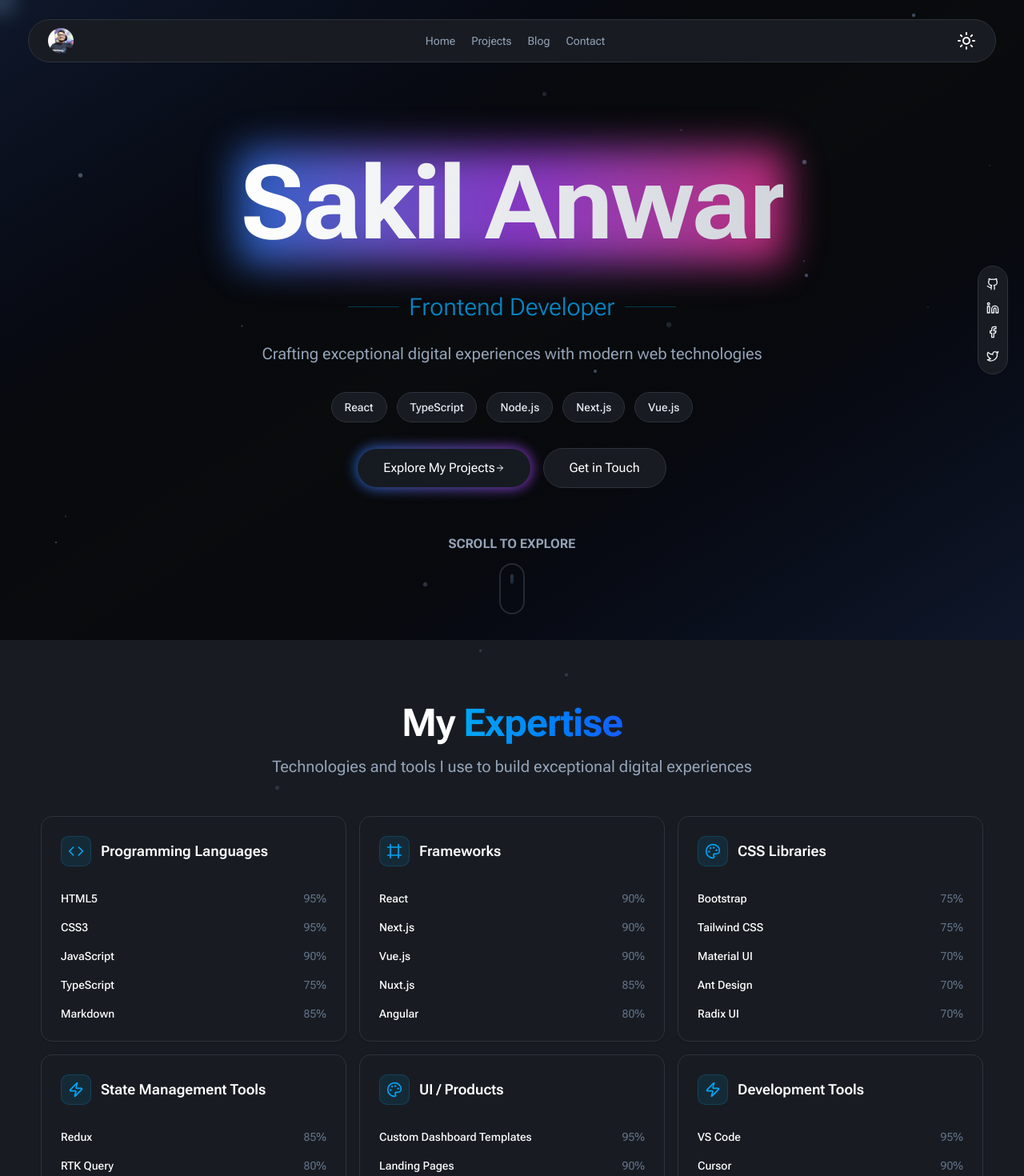
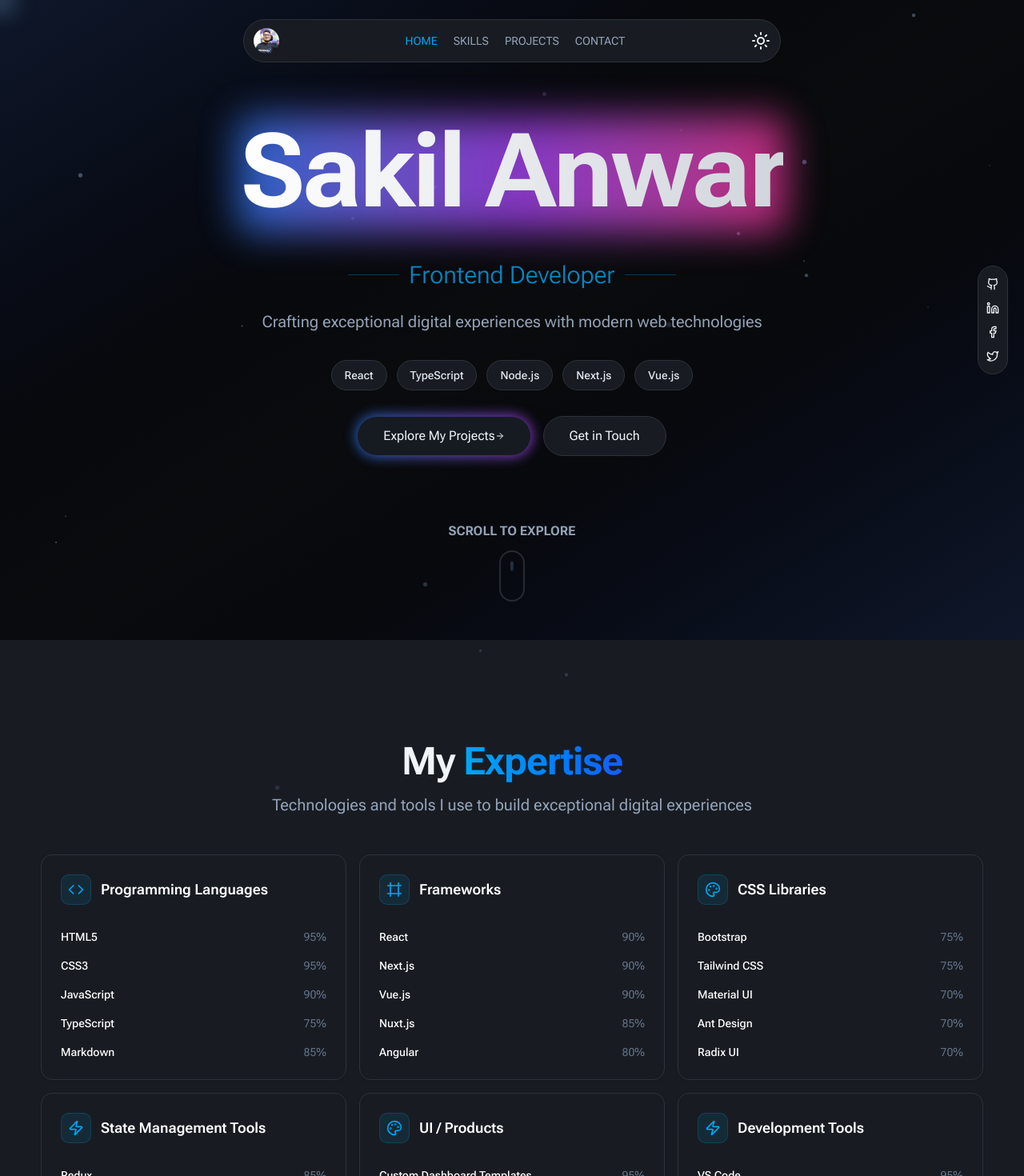
Before and after one commit to sakilanwar12/sakil-anwar, a Next.js app: page / in a window 1280 px wide. Shown: the top 1470 px of the page at 80% size. Built offline with nearby package versions, Linux system fonts and the light colour scheme.

Commit message:
update menus color

```diff
--- a/src/app/page.tsx
+++ b/src/app/page.tsx
@@ -6,7 +6,7 @@ import Header from "@/components/Header";
 
 const WebDeveloperPortfolio = () => {
   return (
-    <div className="min-h-screen  text-foreground overflow-hidden">
+    <div className="min-h-screen">
       <Header />
       <Hero />
       <Skills />
--- a/src/components/Header/Nav.tsx
+++ b/src/components/Header/Nav.tsx
@@ -1,6 +1,8 @@
 "use client";
 
 import useTargetScroll from "@/hooks/useTargetScroll";
+import { cn } from "@/lib/utils";
+import { useState } from "react";
 
 const menus = [
   {
@@ -8,13 +10,14 @@ const menus = [
     path: "hero",
   },
   {
+    name: "Skills",
+    path: "skills",
+  },
+  {
     name: "Projects",
     path: "projects",
   },
-  {
-    name: "Blog",
-    path: "blog",
-  },
+
   {
     name: "Contact",
     path: "contact",
@@ -22,6 +25,7 @@ const menus = [
 ];
 const Navbar = () => {
   const scrollToTarget = useTargetScroll();
+  const [activeMenu, setActiveMenu] = useState<string | null>("hero");
 
   return (
     <nav>
@@ -30,8 +34,16 @@ const Navbar = () => {
           return (
             <li
               key={menu.name}
-              className="text-sm capitalize text-default-400 hover:text-primary transition-all duration-300 cursor-pointer"
-            onClick={() => scrollToTarget(`#${menu.path}`)}
+              className={cn(
+                "text-sm uppercase text-default-400 hover:text-primary transition-all duration-300 cursor-pointer select-none",
+                {
+                  "text-primary": activeMenu === menu.path,
+                }
+              )}
+              onClick={() => {
+                scrollToTarget(`#${menu.path}`);
+                setActiveMenu(menu.path);
+              }}
             >
               {menu.name}
             </li>
--- a/src/components/Header/index.tsx
+++ b/src/components/Header/index.tsx
@@ -4,7 +4,7 @@ import Navbar from "./Nav";
 
 const Header = () => {
   return (
-    <header className="py-2.5 fixed top-6 left-1/2 -translate-x-1/2 container px-6 rounded-full w-full mx-auto z-[9999] bg-default border border-border backdrop-blur-2xl">
+    <header className="py-2.5 fixed top-6 left-1/2 -translate-x-1/2 max-w-2xl mx-auto px-3 rounded-full w-full  z-[9999] bg-default border border-border backdrop-blur-2xl">
       <div className="flex items-center">
         <div className="flex-none">
           <AppLogo />
--- a/src/components/ScrollDown.tsx
+++ b/src/components/ScrollDown.tsx
@@ -5,7 +5,7 @@ function ScrollDown() {
 
   return (
     <div
-      className="text-center text-default-400 font-bold uppercase  cursor-pointer absolute bottom-8 inset-x-0 "
+      className="text-center text-default-400 font-bold uppercase  cursor-pointer absolute bottom-12 inset-x-0 "
       onClick={() => scrollToTarget("#skills", 50)}
     >
       <span className="block mb-3">Scroll to explore</span>
--- a/src/components/sections/Footer.tsx
+++ b/src/components/sections/Footer.tsx
@@ -9,7 +9,7 @@ import TwitterIcon from "../svg/TwitterIcon";
 
 function Footer() {
   return (
-    <footer className="py-20 px-4 bg-card">
+    <footer className="py-32 px-4 bg-card" id="contact">
       <div className="max-w-2xl mx-auto text-center">
         <h2 className="text-2xl sm:text-3xl font-bold mb-4 sm:mb-6 text-default-1000">
           Let's Build Something Amazing
--- a/src/components/sections/Hero/index.tsx
+++ b/src/components/sections/Hero/index.tsx
@@ -13,7 +13,7 @@ function Hero() {
       className="relative min-h-screen bg-gradient-to-br from-default-900 via-black/60 to-default-900 flex items-center justify-center px-4"
       id="hero"
     >
-      <div className="text-center z-10 max-w-4xl mx-auto relative">
+      <div className="text-center z-10 max-w-4xl mx-auto relative -mt-20">
         <div className="relative inline-block px-4 sm:px-0">
           <div className="absolute -inset-1 bg-gradient-to-r from-blue-500 via-purple-500 to-pink-500 rounded-2xl blur-xl opacity-75"></div>
           <h1 className="relative text-5xl sm:text-7xl md:text-8xl lg:text-9xl font-bold tracking-tight bg-clip-text text-transparent bg-gradient-to-r from-white to-gray-300 pb-2">
--- a/src/components/sections/Projects/index.tsx
+++ b/src/components/sections/Projects/index.tsx
@@ -23,7 +23,7 @@ const ProjectsSection = () => {
       : projects?.filter((project) => project?.category === selectedCategory);
 
   return (
-    <div className="py-20 bg-gradient-to-br from-default-900 via-black/60 to-default-900 ">
+    <div className="py-32 bg-gradient-to-br from-default-900 via-black/60 to-default-900" id="projects">
       <div className="container">
         <SectionHeader
           title="Projects"
--- a/src/components/sections/Skills.tsx
+++ b/src/components/sections/Skills.tsx
@@ -74,7 +74,7 @@ const Skills = () => {
   ];
 
   return (
-    <div className="min-h-screen bg-background py-20  relative" id="skills">
+    <div className="min-h-screen bg-background py-32  relative" id="skills">
       <div className="container relative z-10">
         <SectionHeader
           title="Expertise"
```
